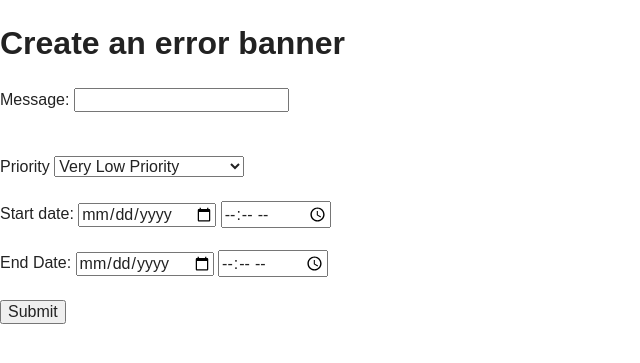
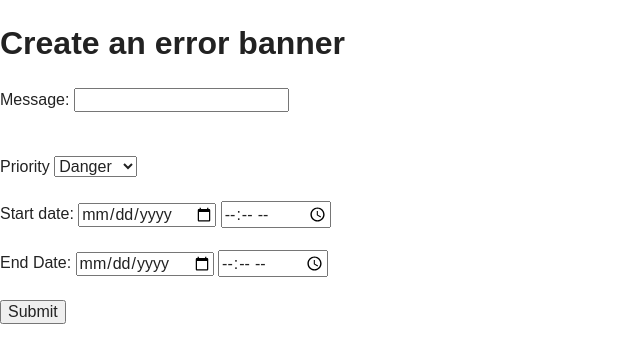
Before and after one commit to openstax/cnx-publishing, a Python web app: template cnxpublishing/views/templates/error-banner.html in a window 1280 px wide. Shown: the top 363 px of the page, without its empty margins (0-640 px from the left). Run offline with Jinja, Linux system fonts and the light colour scheme; the template is opened without the code that fills it, so the values that code supplies are empty; some libraries are stand-ins or nearby versions.

```diff
--- a/cnxpublishing/views/templates/error-banner.html
+++ b/cnxpublishing/views/templates/error-banner.html
@@ -9,10 +9,9 @@
 
   Priority
   <select name="priority" required>
-    <option value="1">Very Low Priority</option>
-    <option value="2">Somewhat Low priority</option>
-    <option value="3">Somewhat High Priotiry</option>
-    <option value="4">Very High Priority</option>
+    <option value="1">Danger</option>
+    <option value="2">Warning</option>
+    <option value="3">Success</option>
   </select>
   <br><br>
 
```
